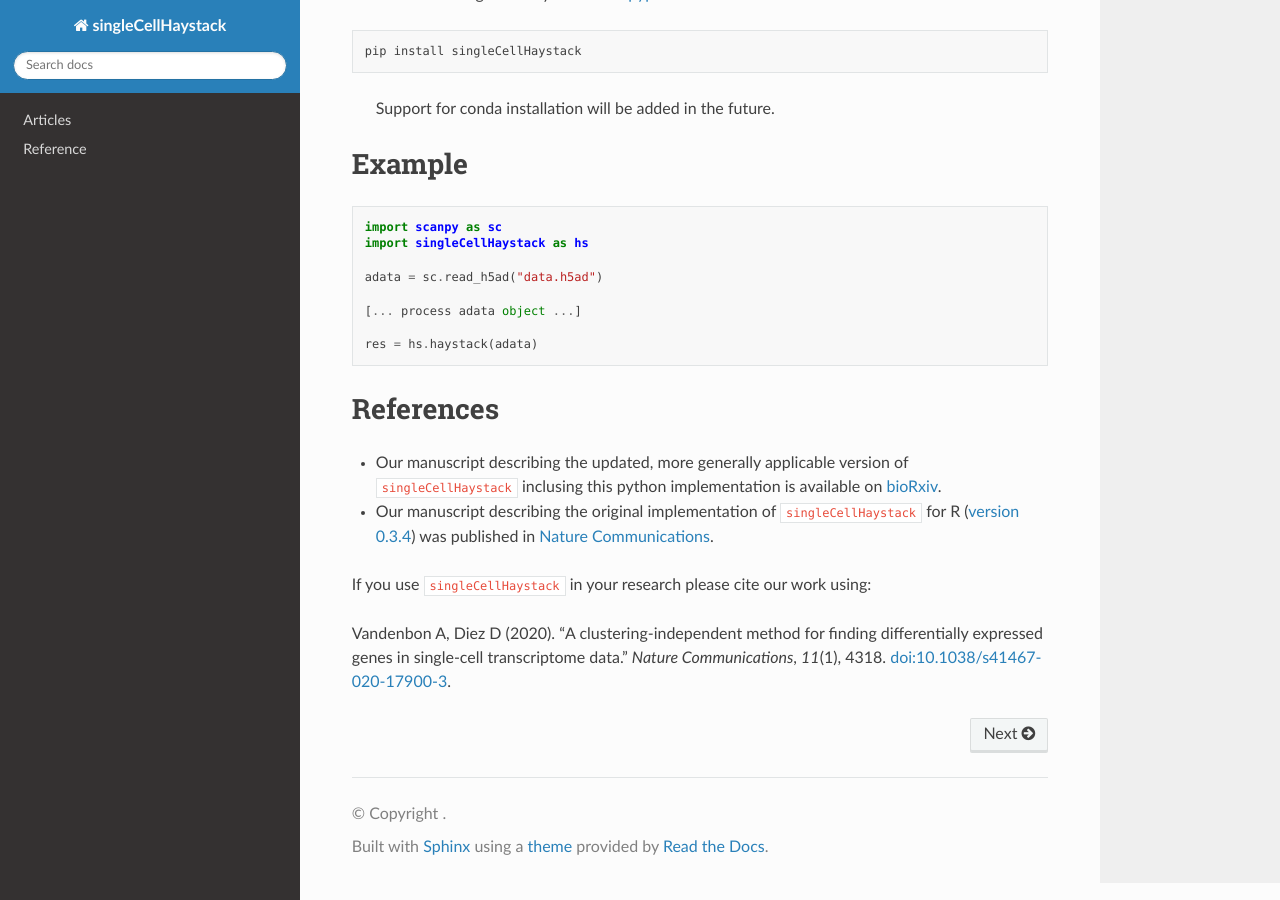
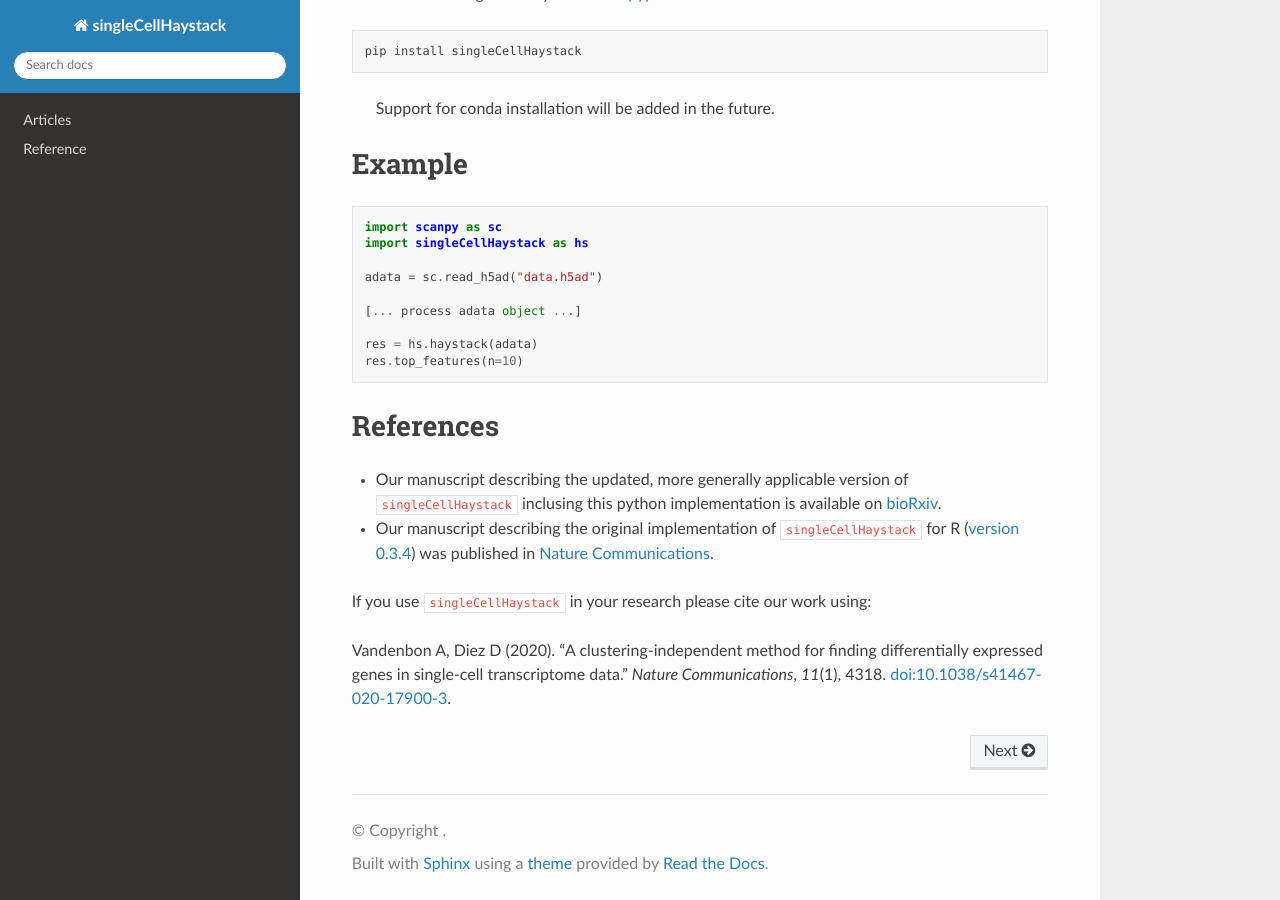
Before and after one commit to ddiez/singleCellHaystack-py, a Sphinx documentation site: the page built from docs/index.md, in a window 1280 px wide and 900 px high, scrolled down 530 px. Built offline with Sphinx 7.4.7 and the Read the Docs theme 2.0.0, drawn with Linux system fonts in a browser that asks for light colours; pages that are not in the unit, such as notebooks, are missing from menus.

Commit message:
Update documentation with HaystackResult.

````diff
--- a/docs/index.md
+++ b/docs/index.md
@@ -37,6 +37,7 @@ adata = sc.read_h5ad("data.h5ad")
 [... process adata object ...]
 
 res = hs.haystack(adata)
+res.top_features(n=10)
 ```
 
 # References
````
